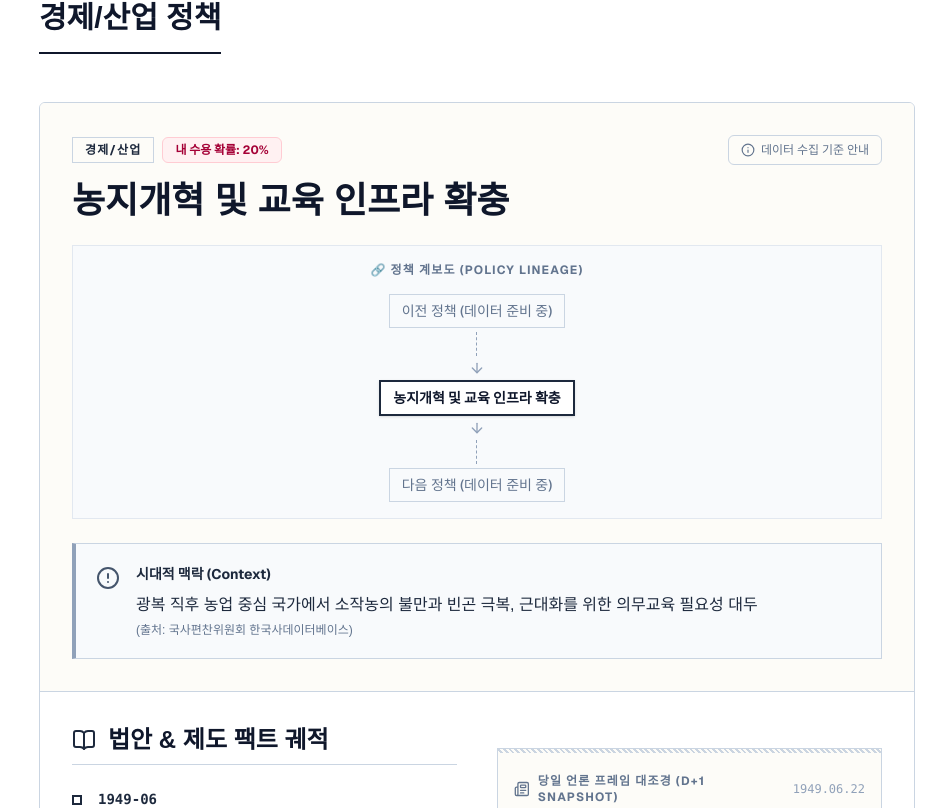
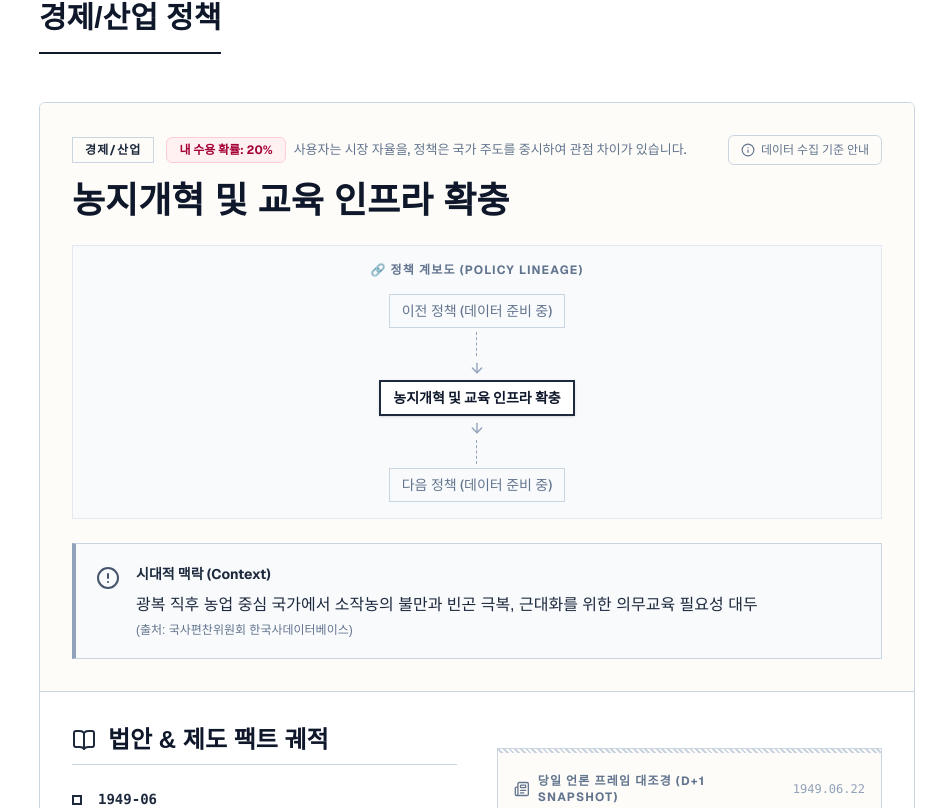
Before and after one commit to Ryu303/presid, a Next.js app: page /presidents/rhee in a window 1280 px wide. Shown: the part 2152-2960 px from the top of the page, without its empty margins (341-1280 px from the left). Built offline with nearby package versions, Linux system fonts and the light colour scheme.

Commit message:
Add files via upload

```diff
--- a/src/app/test/result/page.tsx
+++ b/src/app/test/result/page.tsx
@@ -2,7 +2,7 @@
 
 import { useSearchParams } from "next/navigation";
 import { presidentsData } from "@/data/presidents";
-import { Share2, RefreshCw, CheckCircle2 } from "lucide-react";
+import { Share2, RefreshCw, CheckCircle2, ArrowRight } from "lucide-react";
 import Link from "next/link";
 import { Suspense, useState, useEffect } from "react";
 import PersonaResultCard from "@/components/ui/PersonaResultCard";
@@ -18,6 +18,7 @@ function ResultContent() {
     setUrl(window.location.href);
     if (dna) {
       localStorage.setItem("presitrack_dna", dna);
+      window.dispatchEvent(new Event("dna_updated"));
     }
   }, [dna]);
 
@@ -153,6 +154,13 @@ function ResultContent() {
           <RefreshCw className="w-5 h-5" />
           테스트 다시하기
         </Link>
+        <Link
+          href="/timeline"
+          className="flex items-center justify-center gap-2 px-8 py-4 rounded-sm bg-blue-600 dark:bg-blue-500 text-white font-bold hover:bg-blue-700 dark:hover:bg-blue-600 transition-colors shadow-none"
+        >
+          각 대통령 정책 알아보기
+          <ArrowRight className="w-5 h-5" />
+        </Link>
       </div>
     </div>
   );
--- a/src/components/Header.tsx
+++ b/src/components/Header.tsx
@@ -10,9 +10,14 @@ export default function Header() {
   const { theme, setTheme } = useTheme();
   const [mounted, setMounted] = useState(false);
   const [isMegaMenuOpen, setIsMegaMenuOpen] = useState(false);
+  const [userDNA, setUserDNA] = useState<string | null>(null);
 
   useEffect(() => {
     setMounted(true);
+    const updateDNA = () => setUserDNA(localStorage.getItem("presitrack_dna"));
+    updateDNA();
+    window.addEventListener("dna_updated", updateDNA);
+    return () => window.removeEventListener("dna_updated", updateDNA);
   }, []);
 
   return (
@@ -66,6 +71,12 @@ export default function Header() {
         </nav>
 
         <div className="flex items-center gap-4">
+          {mounted && userDNA && (
+            <Link href="/test/result" className="hidden md:flex items-center gap-1.5 text-xs font-bold px-3 py-1.5 border border-indigo-300 dark:border-indigo-700 bg-indigo-50 dark:bg-indigo-900/30 text-indigo-700 dark:text-indigo-300 rounded-sm hover:bg-indigo-100 dark:hover:bg-indigo-800/50 transition-colors">
+              <Beaker className="w-3.5 h-3.5" />
+              내 DNA: {userDNA}
+            </Link>
+          )}
           <Link href="#" className="hidden md:flex items-center gap-1.5 text-xs font-bold px-3 py-1.5 border border-slate-300 dark:border-slate-700 rounded-sm hover:bg-slate-100 dark:hover:bg-slate-800 transition-colors">
             <CheckCircle className="w-3.5 h-3.5" />
             데이터 기여
--- a/src/components/policy/PolicyCard.tsx
+++ b/src/components/policy/PolicyCard.tsx
@@ -53,10 +53,29 @@ export default function PolicyCard({ policy, presidentCoreDNA }: { policy: Polic
     const noise = Math.abs(hash) % 15; // 0 ~ 14
 
     let prob = 50;
+    let reason = "";
     if (userTrait === presidentTrait) {
       prob = 82 + noise; // 82% ~ 96%
+      if (axisIndex === 0) {
+        reason = userTrait === 'M' ? "시장 중심 경제를 중시하는 관점이 일치합니다." : "국가 주도의 개입을 중시하는 관점이 일치합니다.";
+      } else if (axisIndex === 1) {
+        reason = userTrait === 'A' ? "성장과 성과 보상을 우선하는 관점이 일치합니다." : "보편적 복지와 분배를 우선하는 관점이 일치합니다.";
+      } else if (axisIndex === 2) {
+        reason = userTrait === 'W' ? "자유롭고 개방적인 사회 문화를 지향하는 성향이 일치합니다." : "전통적 가치와 안정을 중시하는 성향이 일치합니다.";
+      } else if (axisIndex === 3) {
+        reason = userTrait === 'O' ? "실용주의 중심 외교를 중시하는 성향이 일치합니다." : "동맹 중심의 강력한 안보를 중시하는 성향이 일치합니다.";
+      }
     } else {
       prob = 12 + noise; // 12% ~ 26%
+      if (axisIndex === 0) {
+        reason = userTrait === 'M' ? "사용자는 시장 자율을, 정책은 국가 주도를 중시하여 관점 차이가 있습니다." : "사용자는 국가 주도를, 정책은 시장 자율을 중시하여 관점 차이가 있습니다.";
+      } else if (axisIndex === 1) {
+        reason = userTrait === 'A' ? "사용자는 성장을, 정책은 분배를 중시하여 관점 차이가 있습니다." : "사용자는 분배를, 정책은 성장을 중시하여 관점 차이가 있습니다.";
+      } else if (axisIndex === 2) {
+        reason = userTrait === 'W' ? "사용자는 개방성을, 정책은 안정을 중시하여 관점 차이가 있습니다." : "사용자는 안정을, 정책은 개방성을 중시하여 관점 차이가 있습니다.";
+      } else if (axisIndex === 3) {
+        reason = userTrait === 'O' ? "사용자는 실용 외교를, 정책은 동맹 강화를 중시하여 관점 차이가 있습니다." : "사용자는 동맹 강화를, 정책은 실용 외교를 중시하여 관점 차이가 있습니다.";
+      }
     }
 
     // Additional variance based on overall affinity
@@ -66,28 +85,33 @@ export default function PolicyCard({ policy, presidentCoreDNA }: { policy: Polic
     }
     prob += (totalMatch - 2) * 2;
 
-    return Math.min(Math.max(prob, 1), 99);
+    return { prob: Math.min(Math.max(prob, 1), 99), reason };
   };
 
-  const acceptanceProb = getAcceptanceProb();
+  const acceptanceData = getAcceptanceProb();
 
   return (
     <article className="bg-white dark:bg-slate-900 border border-slate-300 dark:border-slate-700 rounded-sm overflow-hidden flex flex-col transition-colors duration-300">
       {/* Header */}
       <div className="p-6 md:p-8 border-b border-slate-300 dark:border-slate-700 bg-[#FDFCF8] dark:bg-slate-900">
         <div className="flex flex-col sm:flex-row sm:items-center justify-between gap-4 mb-4">
-          <div className="flex items-center gap-2">
+          <div className="flex flex-wrap items-center gap-3">
             <span className="w-fit px-3 py-1 text-xs font-bold tracking-widest uppercase rounded-none border border-slate-300 dark:border-slate-600 text-slate-800 dark:text-slate-300 bg-transparent">
               {policy.category}
             </span>
-            {acceptanceProb !== null && (
-              <span className={`w-fit px-3 py-1 text-xs font-bold rounded-sm border transition-colors ${
-                acceptanceProb > 70 ? 'bg-teal-50 border-teal-200 text-teal-800 dark:bg-teal-900/30 dark:border-teal-800 dark:text-teal-300' :
-                acceptanceProb < 30 ? 'bg-rose-50 border-rose-200 text-rose-800 dark:bg-rose-900/30 dark:border-rose-800 dark:text-rose-300' :
-                'bg-slate-100 border-slate-200 text-slate-700 dark:bg-slate-800 dark:border-slate-700 dark:text-slate-300'
-              }`}>
-                내 수용 확률: {acceptanceProb}%
-              </span>
+            {acceptanceData !== null && (
+              <div className="flex items-center gap-2">
+                <span className={`w-fit px-3 py-1 text-xs font-bold rounded-sm border transition-colors ${
+                  acceptanceData.prob > 70 ? 'bg-teal-50 border-teal-200 text-teal-800 dark:bg-teal-900/30 dark:border-teal-800 dark:text-teal-300' :
+                  acceptanceData.prob < 30 ? 'bg-rose-50 border-rose-200 text-rose-800 dark:bg-rose-900/30 dark:border-rose-800 dark:text-rose-300' :
+                  'bg-slate-100 border-slate-200 text-slate-700 dark:bg-slate-800 dark:border-slate-700 dark:text-slate-300'
+                }`}>
+                  내 수용 확률: {acceptanceData.prob}%
+                </span>
+                <span className="text-[13px] font-medium text-slate-500 dark:text-slate-400">
+                  {acceptanceData.reason}
+                </span>
+              </div>
             )}
           </div>
 
```
